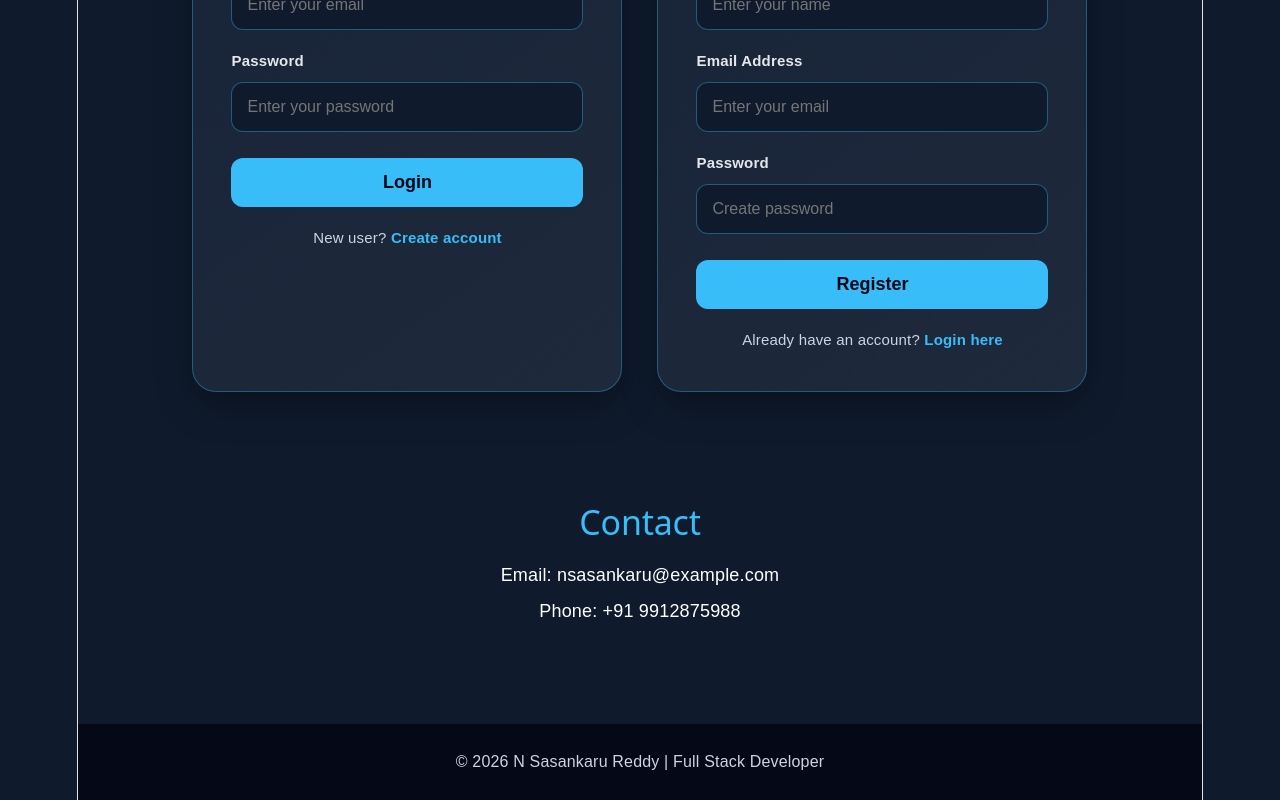
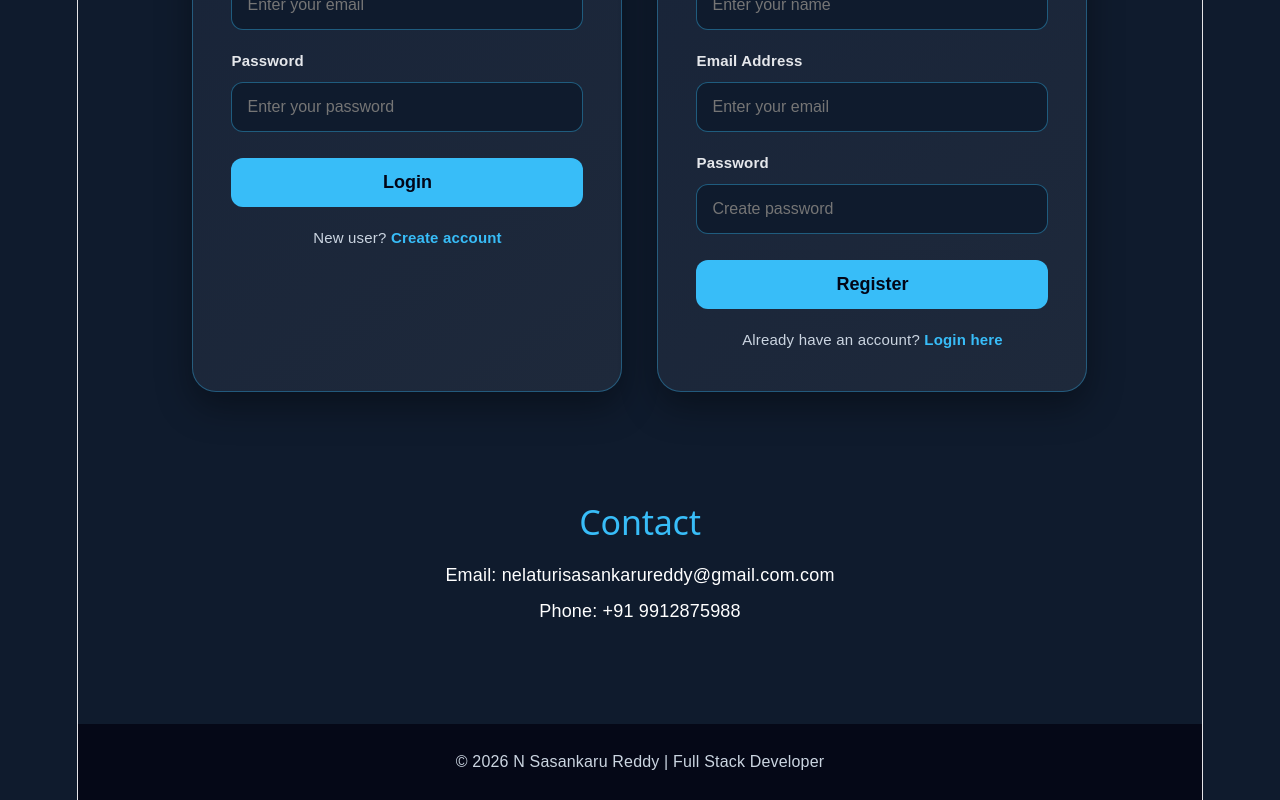
Before and after one commit to nelaturi999/PersonalPortfolioTaskApp, a React app in the folder frontend/: page / in a window 1280 px wide. Shown: the part 2179-2979 px from the top of the page. Built offline with nearby package versions, Linux system fonts and the light colour scheme; no server answers; the HTML template or start-up script is replaced by a standard one.

Commit message:
Updated contact details

```diff
--- a/frontend/src/App.jsx
+++ b/frontend/src/App.jsx
@@ -418,7 +418,7 @@
       <section className="contact-section" id="contact">
         <h2>Contact</h2>
 
-        <p>Email: nsasankaru@example.com</p>
+        <p>Email: nelaturisasankarureddy@gmail.com.com</p>
 
         <p>Phone: +91 9912875988</p>
       </section>
```
